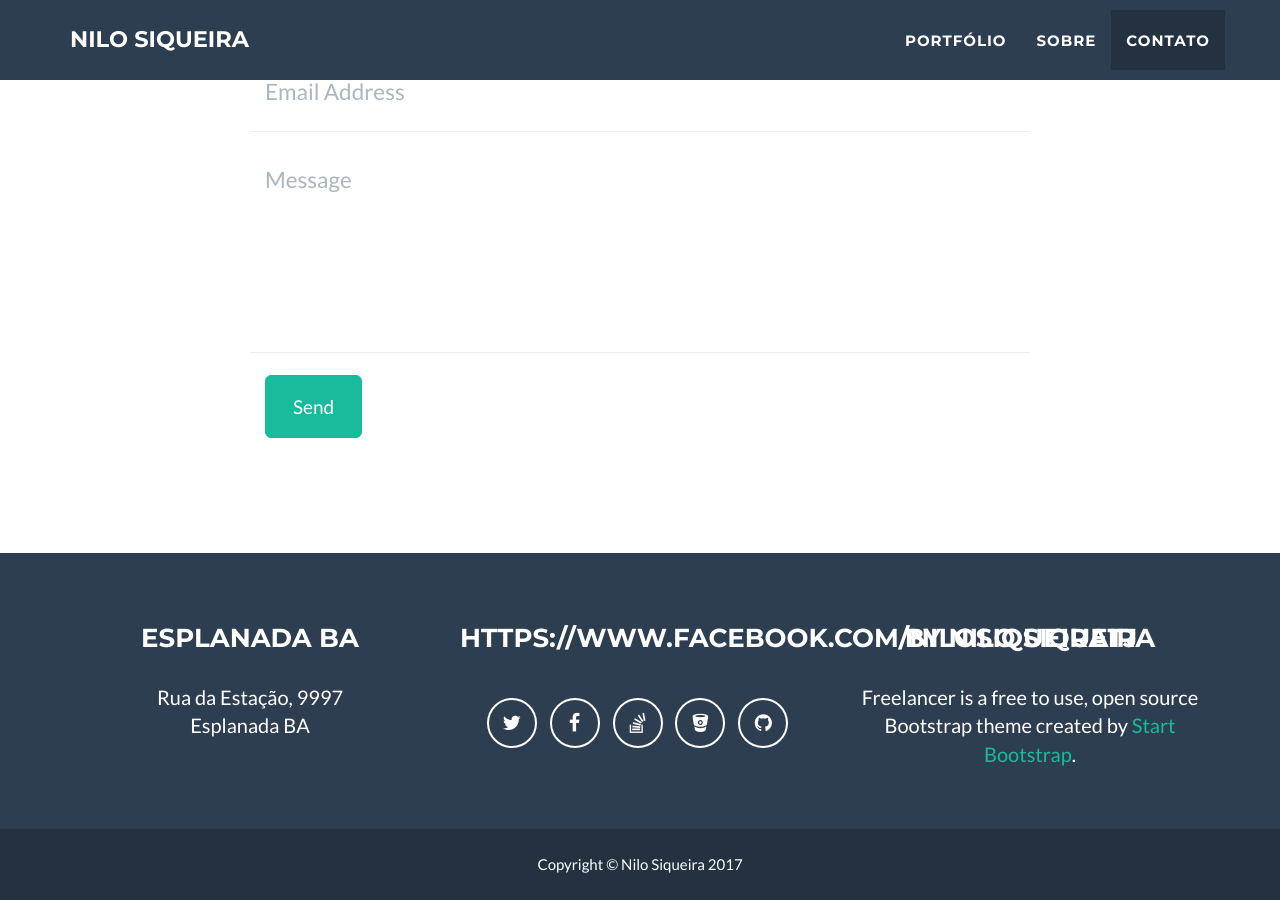
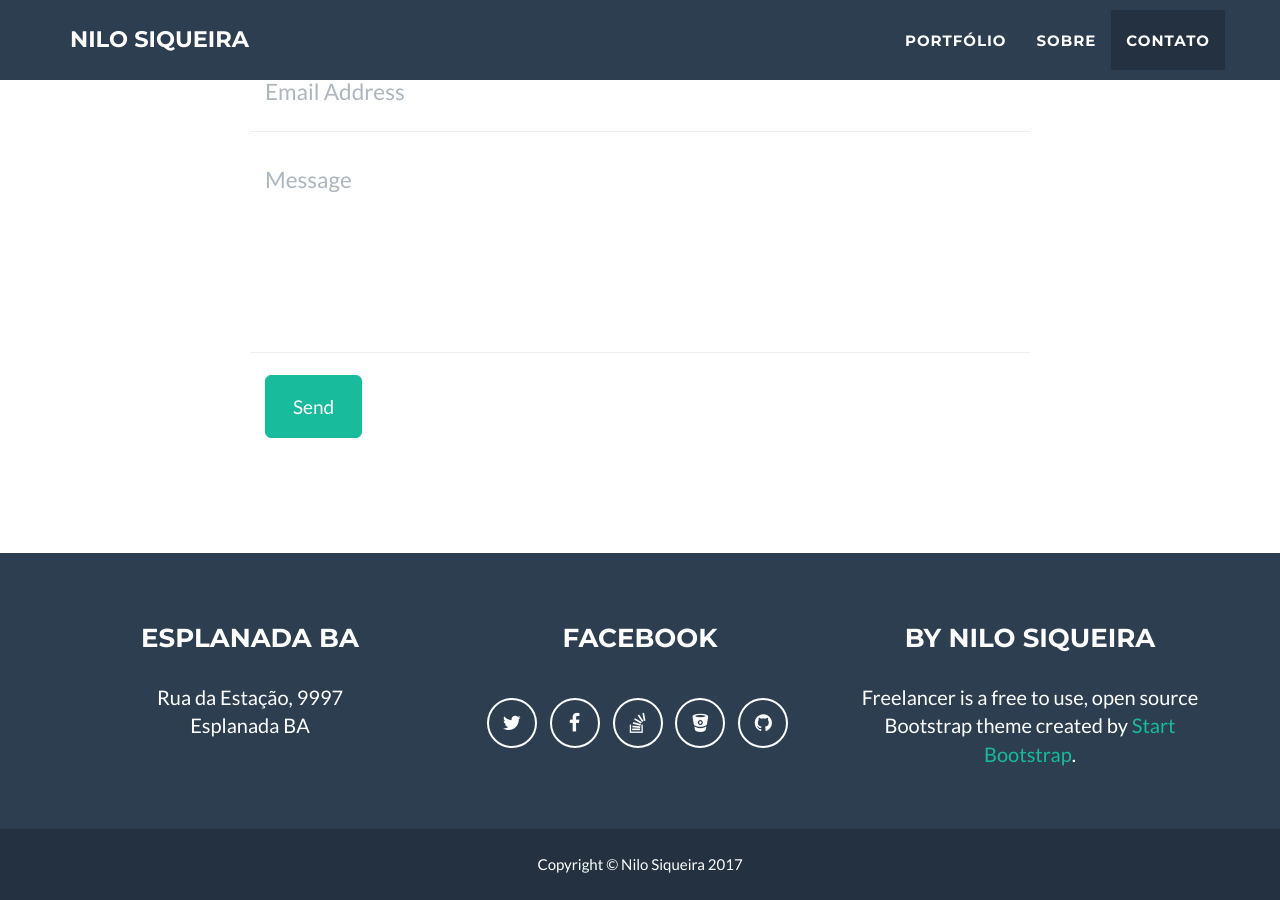
Before and after one commit to nilosiqueira/nilosiqueira.github.io, a Jekyll site: the page built from index.md, in a window 1280 px wide and 900 px high, scrolled down 2660 px. Built offline with Jekyll 4.4.1, drawn with Linux system fonts in a browser that asks for light colours; some of the changed lines change nothing that is shown.

Commit message:
Update _config.yml

```diff
--- a/_config.yml
+++ b/_config.yml
@@ -34,7 +34,7 @@ color:
 footer:
   copyright: Nilo Siqueira
   location: Esplanada BA
-  social: https://www.facebook.com/nilosiqueiratj
+  social: Facebook
   credits: By Nilo Siqueira
 
 # Social networks usernames (many more available: google-plus, flickr, dribbble, pinterest, instagram, tumblr, linkedin, etc.)
```
